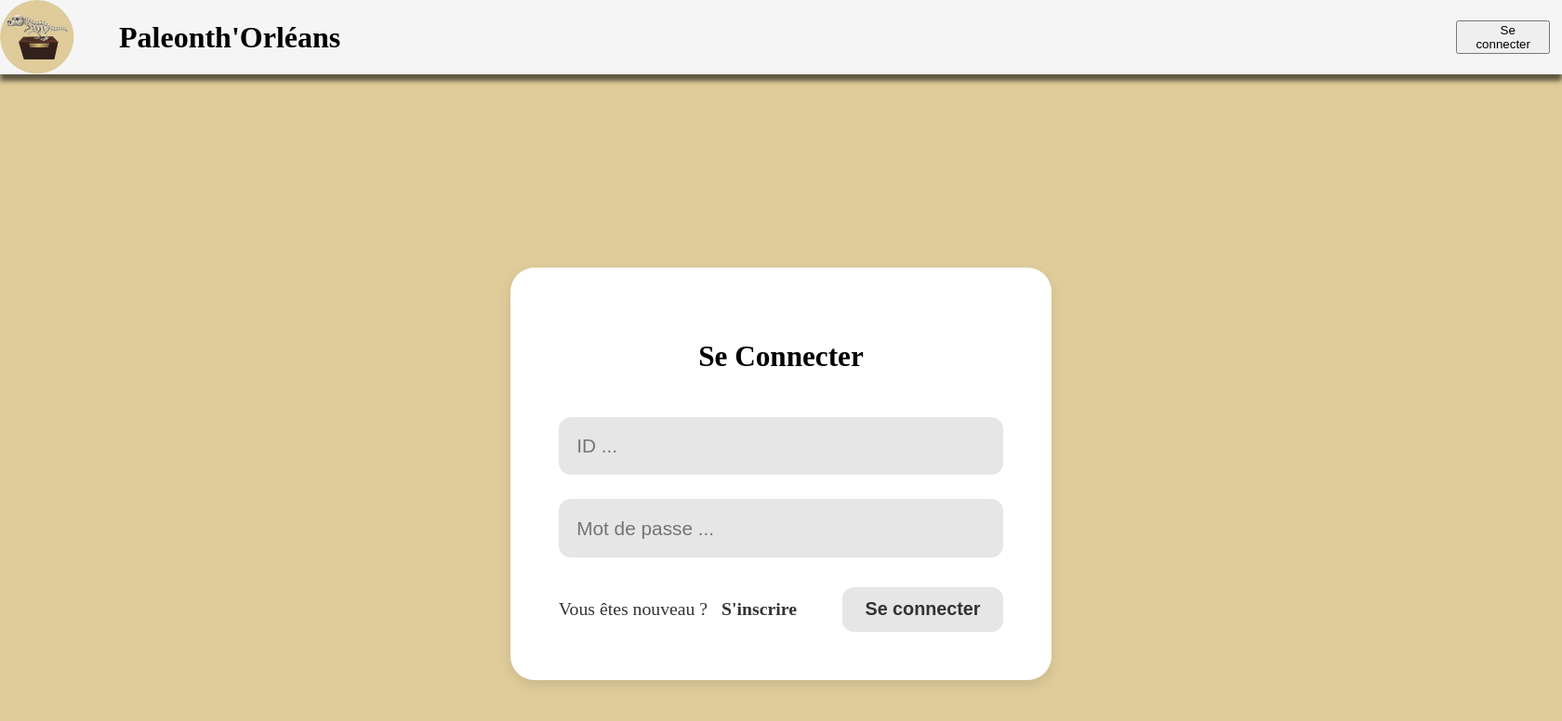
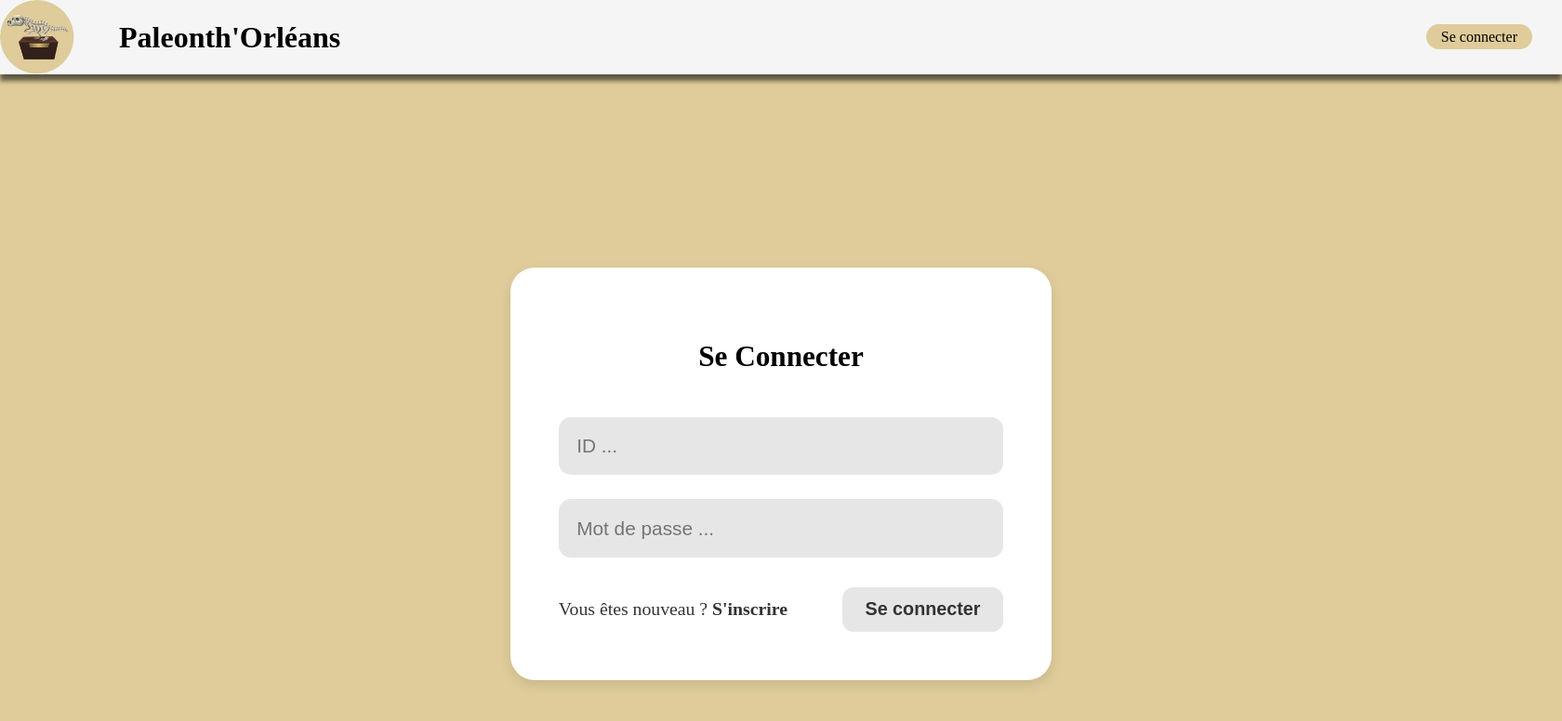
Before and after one commit to JorisVachey/SAE_ADN, a Flask app: page /connexion/ in a window 1680 px wide. Shown: the top 776 px of the page at 93% size. Run offline with Flask 3, Linux system fonts and the light colour scheme.

Commit message:
modif header

```diff
--- a/flask/monApp/static/css/styles.css
+++ b/flask/monApp/static/css/styles.css
@@ -11,10 +11,17 @@ header{
     background-color: whitesmoke;
     display: flex;
     flex-direction: row;
+    justify-content: space-between;
     flex-grow: 1;
     align-items: center;
     width: 100%;
     box-shadow: 0px 7px 5px rgba(0, 0, 0, 0.575);
+}
+
+header div {
+    display: flex;
+    flex-direction: row;
+    align-items: center;
 }
 
 header .inside{
@@ -23,11 +30,11 @@ header .inside{
 
 header ul{
     display: flex;
-    padding-left: 75em;
+    gap: 2em;
+    margin-right: 2em;
 }
 
 header li{
-    margin-right: 0.8em;
     list-style-type: none;
 }
 
@@ -41,8 +48,12 @@ header img {
     object-fit: cover;
 }
 
-a {
+header li a {
+    text-align: center;
+    border: none;
+    background-color: #dfcc9a;
+    padding: 0.3em 1em;
     text-decoration: none;
     color: black;
-    margin-left: 10px;
+    border-radius: 1.5em;
 }
--- a/flask/monApp/templates/base.html
+++ b/flask/monApp/templates/base.html
@@ -11,16 +11,20 @@
 
 {%block header%}
     <header>
-        <img id="logo" src="{{url_for ('static', filename='img/logo.png')}}" alt="logo_app">
-        <h1>Paleonth'Orléans</h1>
+        <div>
+            <img id="logo" src="{{url_for ('static', filename='img/logo.png')}}" alt="logo_app">
+            <h1>Paleonth'Orléans</h1>
+        </div>
         <ul>
             {% if current_user.is_authenticated %}
-            <li><button id="home"><a href="{{ url_for('accueil') }}">Home</a></button></li>
+            <li><a href="{{ url_for('accueil') }}">Home</a></li>
             {%endif %}
-            <li><button id="co"><a href="{{ url_for('connexion') }}">Se connecter</a></button></li>
+            {% if not current_user.is_authenticated %}
+            <li><a href="{{ url_for('connexion') }}">Se connecter</a></li>
+            {%endif %}
             {% if current_user.is_authenticated %}
-            <li><button id="deco"><a href="{{ url_for('deconnexion') }}">Se déconnecter</a></button></li>
-            <li><button id="profil"><a>Profil</a></button></li>
+            <li><a href="{{ url_for('deconnexion') }}">Se déconnecter</a></li>
+            <li><a>Profil</a></li>
             {% endif %}
         </ul>
     </header>
```
